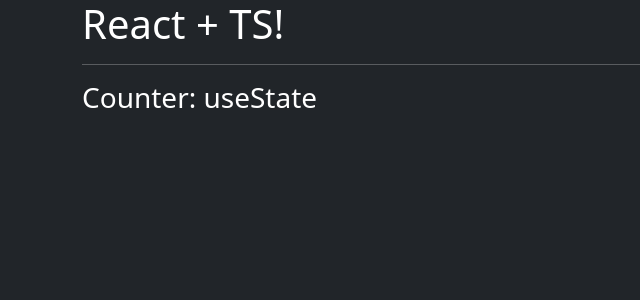
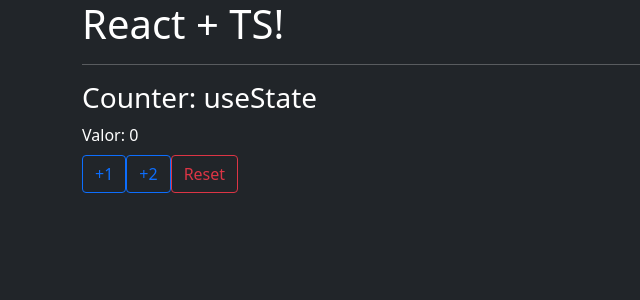
Before and after one commit to Davidcastel26/React-with-TypeScript, a React (Create React App) app in the folder mi-app/: page / in a window 1280 px wide. Shown: the top 300 px of the page, without its empty margins (0-640 px from the left). Built offline with nearby package versions, Linux system fonts and the light colour scheme.

Commit message:
Update Counter.tsx

```diff
--- a/mi-app/src/components/Counter.tsx
+++ b/mi-app/src/components/Counter.tsx
@@ -1,8 +1,40 @@
+import { useState } from "react"
 
 const Counter = () => {
+
+  const [counter, setCounter] = useState(0);
+
+  const increment = ( number: number = 1 ):void => {
+    setCounter( counter + number)
+  }
+
   return (
     <div className="mat-5">
       <h3>Counter: useState</h3>
+
+      <span> Valor: { counter } </span>
+      <br />
+      <button
+        className="btn btn-outline-primary mt-2"
+        onClick={() => increment()}
+      >
+        +1
+      </button>
+
+      <button
+        className="btn btn-outline-primary mt-2"
+        onClick={() => increment(2)}
+      >
+        +2
+      </button>
+
+      <button
+        className="btn btn-outline-danger mt-2"
+        onClick={() => setCounter(0)}
+      >
+        Reset
+      </button>
+
     </div>
   )
 }
```
